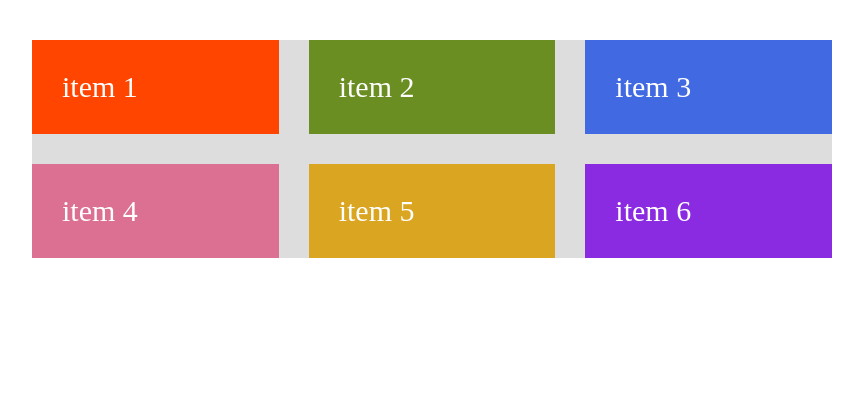
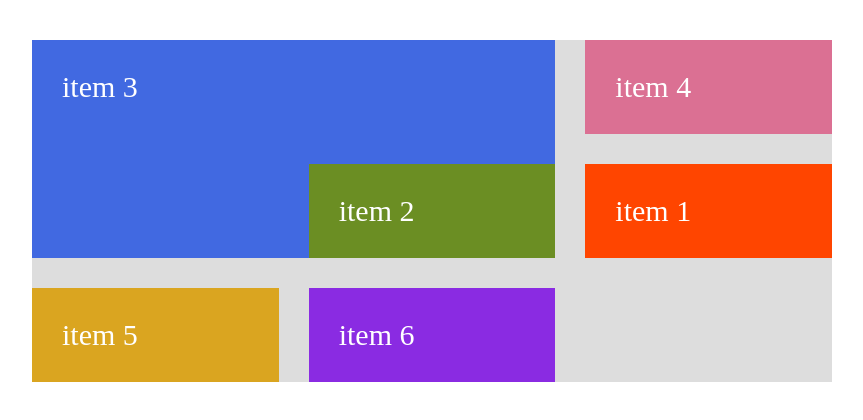
Before and after one commit to locaulker/CSSGrid-tutorial, a plain HTML site: page index.html in a window 1280 px wide. Shown: the whole page, without its empty margins (208-1071 px from the left). Drawn offline with Linux system fonts and the light colour scheme.

Commit message:
resume @L61

```diff
--- a/index.html
+++ b/index.html
@@ -27,14 +27,24 @@
 
       .item-1 {
         background-color: orangered;
+        grid-column-start: 3;
+        /* grid-column-end: 4;
+        grid-row-start: 2; */
+        grid-row-end: 3;
       }
 
       .item-2 {
         background-color: olivedrab;
+        grid-column: 2 / 3;
+        grid-row: 2 / 3;
+        grid-area: 2/2/3/3;
+        z-index: 1;
       }
 
       .item-3 {
         background-color: royalblue;
+        grid-column: 1 / 3;
+        grid-row: 1 / 3;
       }
 
       .item-4 {
```
